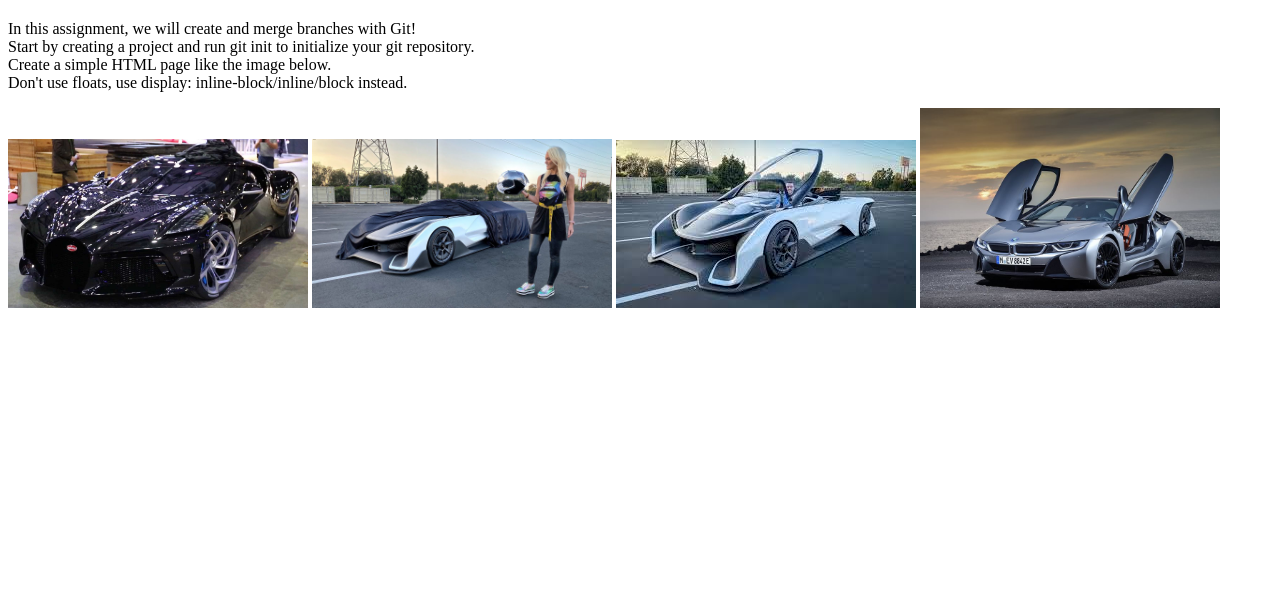
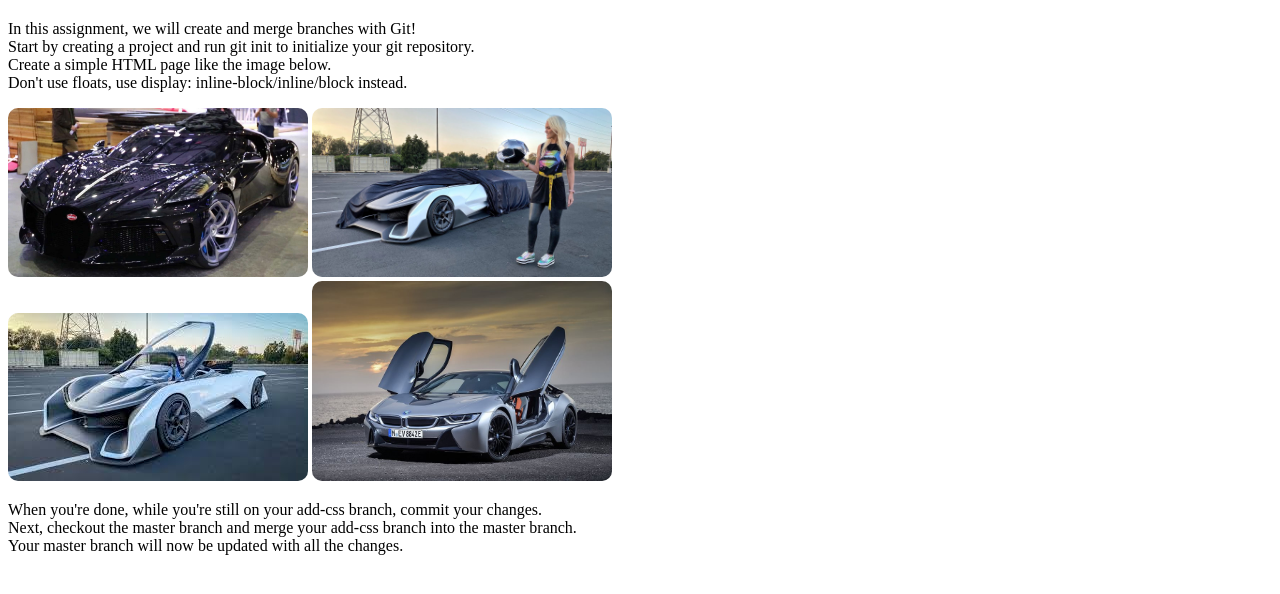
Before and after one commit to King12i/CREATING_NEW_BRANCH, a plain HTML site: page index.html in a window 1280 px wide. Shown: the part 60-654 px from the top of the page. Drawn offline with Linux system fonts and the light colour scheme.

Commit message:
this the muster updated.

```diff
--- a/index.html
+++ b/index.html
@@ -15,8 +15,13 @@
          Don't use floats, use display: inline-block/inline/block instead.
     </p>
     <img src="car1.jpg" >
-    <img src="car2.jpg" >
+    <img src="car2.jpg" ><br/>
     <img src="car3.jpg" alt="">
     <img src="car4.jpg" alt="">
+    <p>
+        When you're done, while you're still on your add-css branch, commit your changes.<br/>
+         Next, checkout the master branch and merge your add-css branch into the master branch.<br/>
+         Your master branch will now be updated with all the changes.
+        </p>
 </body>
 </html>
--- a/style.css
+++ b/style.css
@@ -1,3 +1,4 @@
 img {
     width: 300px;
+    border-radius: 10px;
 }
```
